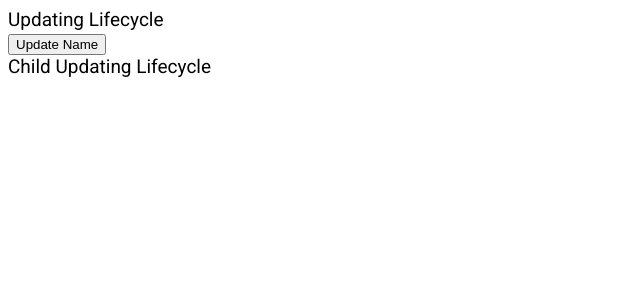
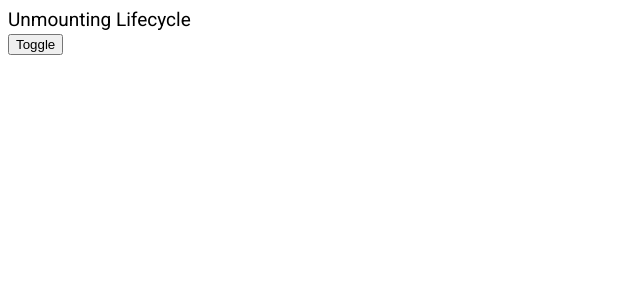
Before and after one commit to PrinceKhunt16/React, a React (Create React App) app: page / in a window 1280 px wide. Shown: the top 300 px of the page, without its empty margins (0-640 px from the left). Built offline with nearby package versions, Linux system fonts and the light colour scheme.

Commit message:
Unmounting lifecycle

```diff
--- a/src/App.jsx
+++ b/src/App.jsx
@@ -1,12 +1,14 @@
 import React from 'react';
 import MountingLifecycle from './components/Lifecycle/MountingLifecycle';
 import UpdatingLifecycle from './components/Lifecycle/UpdatingLifecycle';
+import UnmountingLifecycle from './components/Lifecycle/UnmountingLifecycle';
 
 const App = () => {
     return (
         <div>
             {/* <MountingLifecycle /> */}
-            <UpdatingLifecycle />
+            {/* <UpdatingLifecycle /> */}
+            <UnmountingLifecycle />
         </div>
     )
 }
--- /dev/null
+++ b/src/components/Lifecycle/ChildUnmountingLifecycle.jsx
@@ -0,0 +1,15 @@
+import React, { Component } from 'react';
+
+class ChildUnmountingLifecycle extends Component {
+    componentWillUnmount(){
+        console.log('child componentWillUnmount');
+    }
+
+    render() {
+        return (
+            <div>Child Unmounting Lifecycle</div>
+        )
+    }
+}
+
+export default ChildUnmountingLifecycle;
--- /dev/null
+++ b/src/components/Lifecycle/UnmountingLifecycle.jsx
@@ -0,0 +1,24 @@
+import React, { Component } from 'react';
+import ChildUnmountingLifecycle from './ChildUnmountingLifecycle';
+
+class UnmountingLifecycle extends Component {
+    constructor(props) {
+        super(props);
+
+        this.state = {
+            show: false,
+        }
+    }
+
+    render() {
+        return (
+            <>
+                <div>Unmounting Lifecycle</div>
+                <button onClick={() => this.setState({show: !this.state.show})}>Toggle</button>
+                {this.state.show ? <ChildUnmountingLifecycle /> : null}
+            </>
+        )
+    }
+}
+
+export default UnmountingLifecycle;
```
